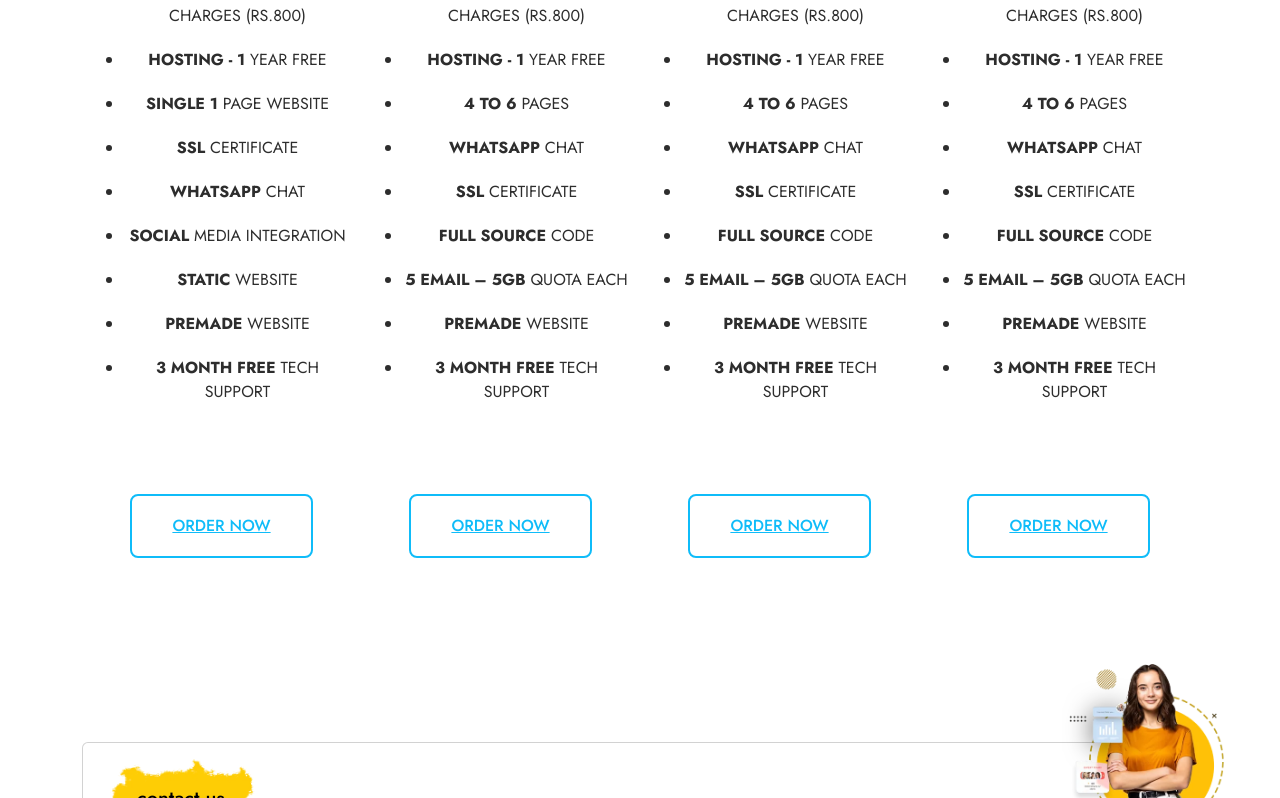
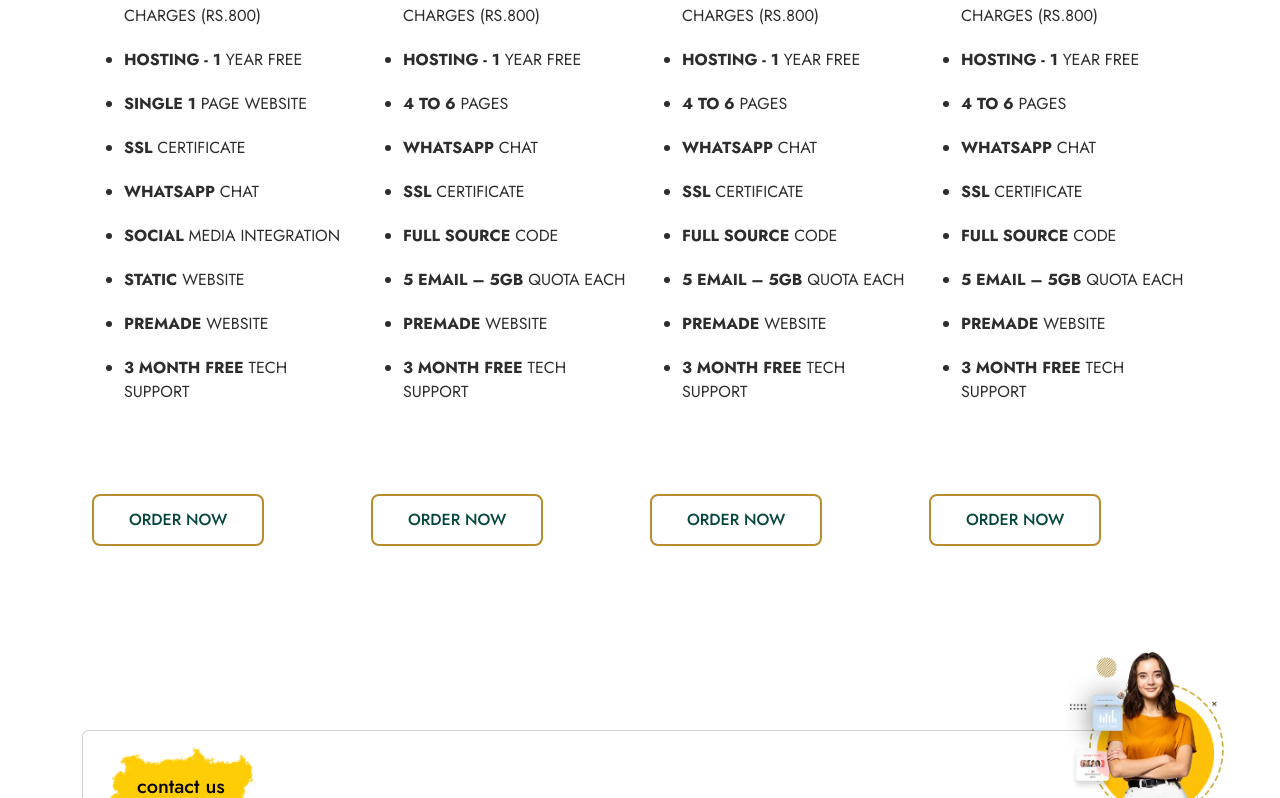
Before and after one commit to axessmongo/AxessTechnology-project, a React (Vite) app in the folder client/: page /pricing in a window 1280 px wide. Shown: the part 1122-1920 px from the top of the page. Built offline with nearby package versions, Linux system fonts and the light colour scheme.

Commit message:
Added new designs

```diff
--- a/client/src/assets/css/pricing.scss
+++ b/client/src/assets/css/pricing.scss
@@ -183,12 +183,14 @@
 
 
 .pricing {
+
     .pricing-table{
         display: flex;
         flex-wrap: wrap;
         justify-content: space-around;
         width: min(1600px, 100%);
         margin: auto;
+        font-family: "Jost", sans-serif;
       }
 
       .pricing-card{
@@ -201,6 +203,7 @@
         overflow: hidden;
         color: #2d2d2d;
         transition: .3s linear;
+        text-align: start;
       }
 
       .pricing-card-header{
@@ -213,6 +216,7 @@
         text-transform: uppercase;
         font-weight: 600;
         transition: .4s linear;
+        text-align: center !important;
       }
 
       .pricing-card:hover .pricing-card-header{
@@ -245,13 +249,14 @@
         display: inline-block;
         margin-bottom: 40px;
         margin-top: 25%;
-        border: 2px solid #0fbcf9;
-        color: #0fbcf9;
-        padding: 18px 40px;
+        border: 2px solid #b98d2e;
+        color: #05463c;
+        padding: 12px 35px;
         border-radius: 8px;
         text-transform: uppercase;
         font-weight: 500;
         transition: .3s linear;
+        text-decoration: none;
       }
 
       .order-btn:hover{
--- a/client/src/pages/Pricing.jsx
+++ b/client/src/pages/Pricing.jsx
@@ -8,13 +8,13 @@ function Pricing() {
 	return (
 		<>
 			<Navbar />
-			<Banner h1={'Pricing Plans'} h2={'Get started with 900+ free, customizable templates, a smart drag and drop editor, tools to boost your online presence and more.'} h3={'Grab Our New Offers'}/>
+			<Banner h1={'Pricing Plans'} h2={'Get started with 900+ free, customizable templates, a smart drag and drop editor, tools to boost your online presence and more.'} h3={'Grab Our New Offers'} />
 			<section className='pricing mt-5'>
 				<h1 className='primary-header text-center'>Unlock Our New Features</h1>
 				<div className="container pricing-table">
 					<div className="pricing-card ">
 						<h3 className="pricing-card-header">Basic</h3>
-						<div className="price"><sup>$</sup>15<span>/MO</span></div>
+						<div className="price text-center"><sup>$</sup>15<span>/MO</span></div>
 						<ul>
 							<li><strong>Domain</strong>- Additional Charges (Rs.800)</li>
 							<li><strong>Hosting - 1</strong> Year FREE</li>
@@ -31,7 +31,7 @@ function Pricing() {
 
 					<div className="pricing-card">
 						<h3 className="pricing-card-header">Pro</h3>
-						<div className="price"><sup>$</sup>30<span>/MO</span></div>
+						<div className="price text-center"><sup>$</sup>30<span>/MO</span></div>
 						<ul>
 							<li><strong>Domain</strong>- Additional Charges (Rs.800)</li>
 							<li><strong>Hosting - 1</strong> Year FREE</li>
@@ -48,7 +48,7 @@ function Pricing() {
 
 					<div className="pricing-card">
 						<h3 className="pricing-card-header">Premium</h3>
-						<div className="price"><sup>$</sup>50<span>/MO</span></div>
+						<div className="price text-center"><sup>$</sup>50<span>/MO</span></div>
 						<ul>
 							<li><strong>Domain</strong>- Additional Charges (Rs.800)</li>
 							<li><strong>Hosting - 1</strong> Year FREE</li>
@@ -65,7 +65,7 @@ function Pricing() {
 
 					<div className="pricing-card">
 						<h3 className="pricing-card-header">Elite</h3>
-						<div className="price"><sup>$</sup>80<span>/MO</span></div>
+						<div className="price text-center"><sup>$</sup>80<span>/MO</span></div>
 						<ul>
 							<li><strong>Domain</strong>- Additional Charges (Rs.800)</li>
 							<li><strong>Hosting - 1</strong> Year FREE</li>
@@ -79,9 +79,13 @@ function Pricing() {
 						</ul>
 						<a href="#" className="order-btn">Order Now</a>
 					</div>
+					{/* <div className='Pay'>
+						<h3>ACCEPTED PAYMENT METHODS</h3>
+
+					</div> */}
 				</div>
 			</section >
-			<Footer/>
+			<Footer />
 		</>
 
 	)
```
